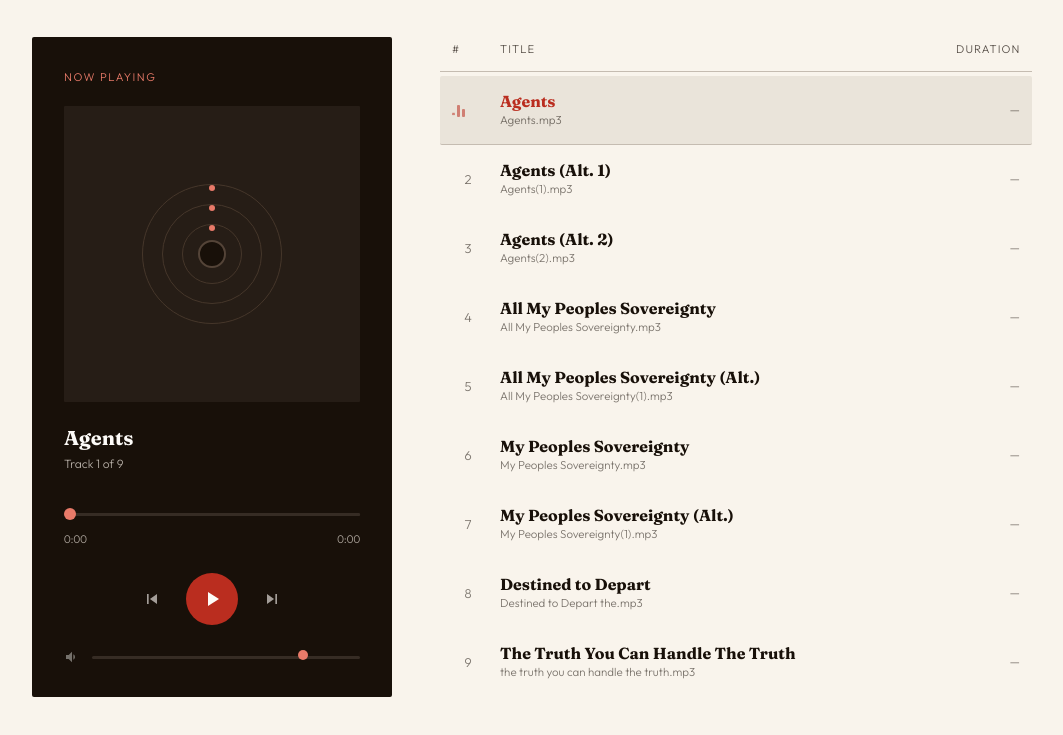
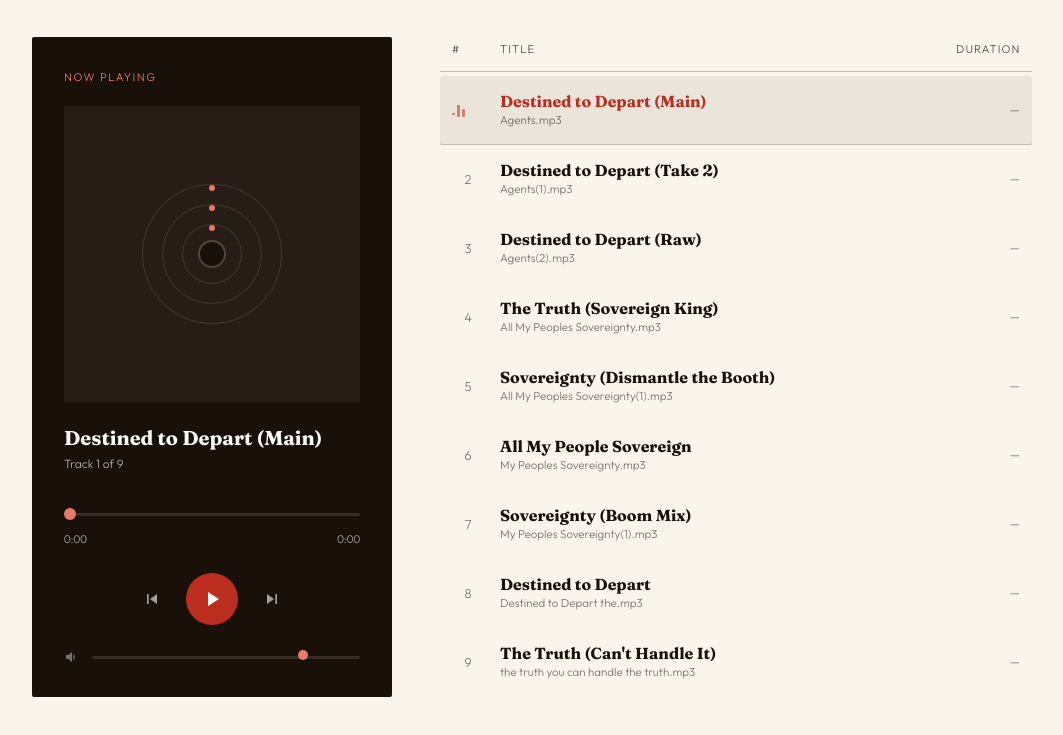
Before and after one commit to sbfxfxai/album, a plain HTML site: page index.html in a window 1280 px wide. Shown: the part 147-882 px from the top of the page, without its empty margins (108-1171 px from the left). Drawn offline with Linux system fonts and the light colour scheme.

Commit message:
Rename tracks based on transcribed lyrical content

```diff
--- a/index.html
+++ b/index.html
@@ -514,15 +514,15 @@
 
 <script>
   const TRACKS = [
-    { file: "Agents.mp3",                          title: "Agents" },
-    { file: "Agents(1).mp3",                       title: "Agents (Alt. 1)" },
-    { file: "Agents(2).mp3",                       title: "Agents (Alt. 2)" },
-    { file: "All My Peoples Sovereignty.mp3",      title: "All My Peoples Sovereignty" },
-    { file: "All My Peoples Sovereignty(1).mp3",   title: "All My Peoples Sovereignty (Alt.)" },
-    { file: "My Peoples Sovereignty.mp3",          title: "My Peoples Sovereignty" },
-    { file: "My Peoples Sovereignty(1).mp3",       title: "My Peoples Sovereignty (Alt.)" },
+    { file: "Agents.mp3",                          title: "Destined to Depart (Main)" },
+    { file: "Agents(1).mp3",                       title: "Destined to Depart (Take 2)" },
+    { file: "Agents(2).mp3",                       title: "Destined to Depart (Raw)" },
+    { file: "All My Peoples Sovereignty.mp3",      title: "The Truth (Sovereign King)" },
+    { file: "All My Peoples Sovereignty(1).mp3",   title: "Sovereignty (Dismantle the Booth)" },
+    { file: "My Peoples Sovereignty.mp3",          title: "All My People Sovereign" },
+    { file: "My Peoples Sovereignty(1).mp3",       title: "Sovereignty (Boom Mix)" },
     { file: "Destined to Depart the.mp3",          title: "Destined to Depart" },
-    { file: "the truth you can handle the truth.mp3", title: "The Truth You Can Handle The Truth" },
+    { file: "the truth you can handle the truth.mp3", title: "The Truth (Can't Handle It)" },
   ];
 
   // State
```
Also changed, not shown: transcriptions.json (added, +11 -0 lines).
